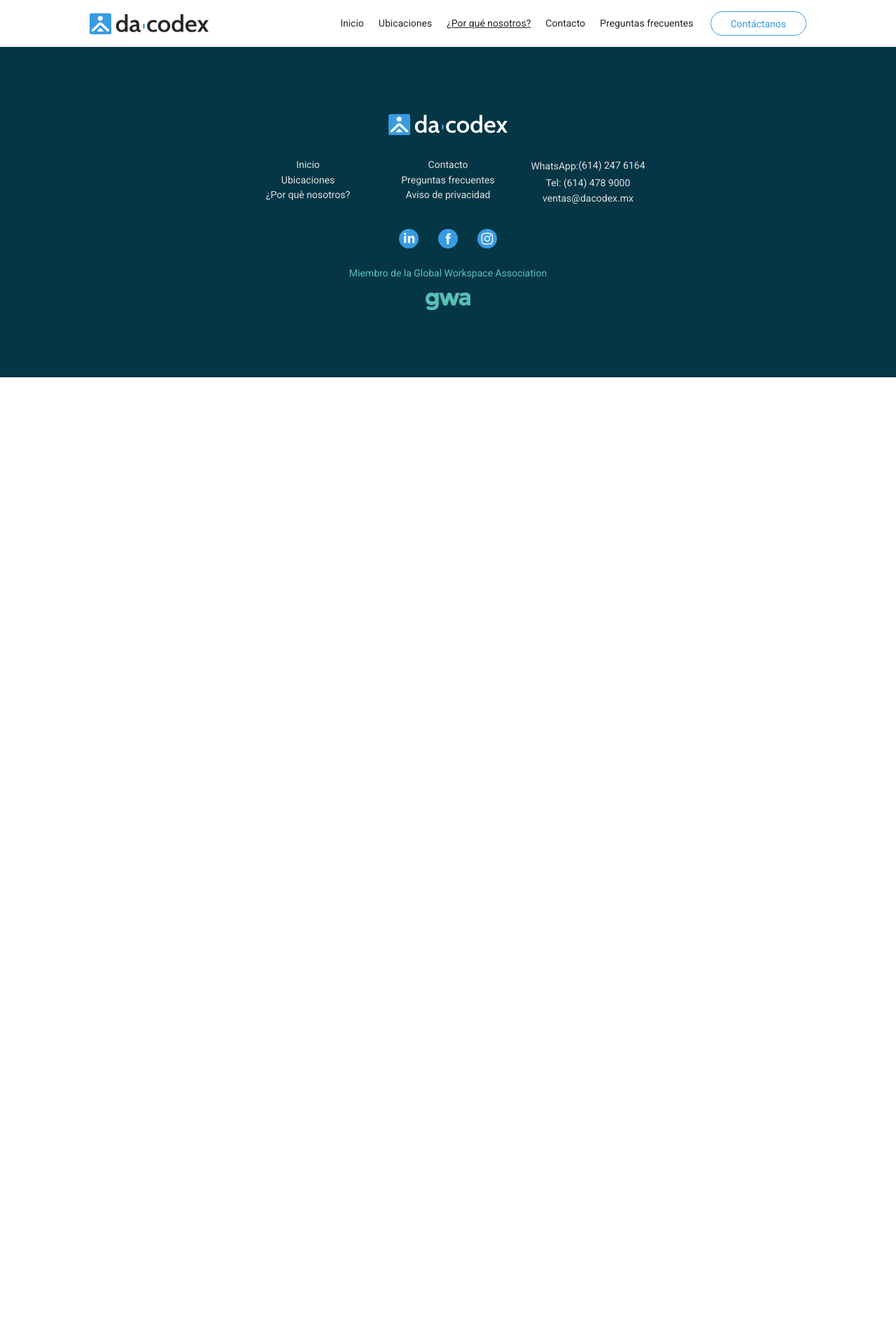
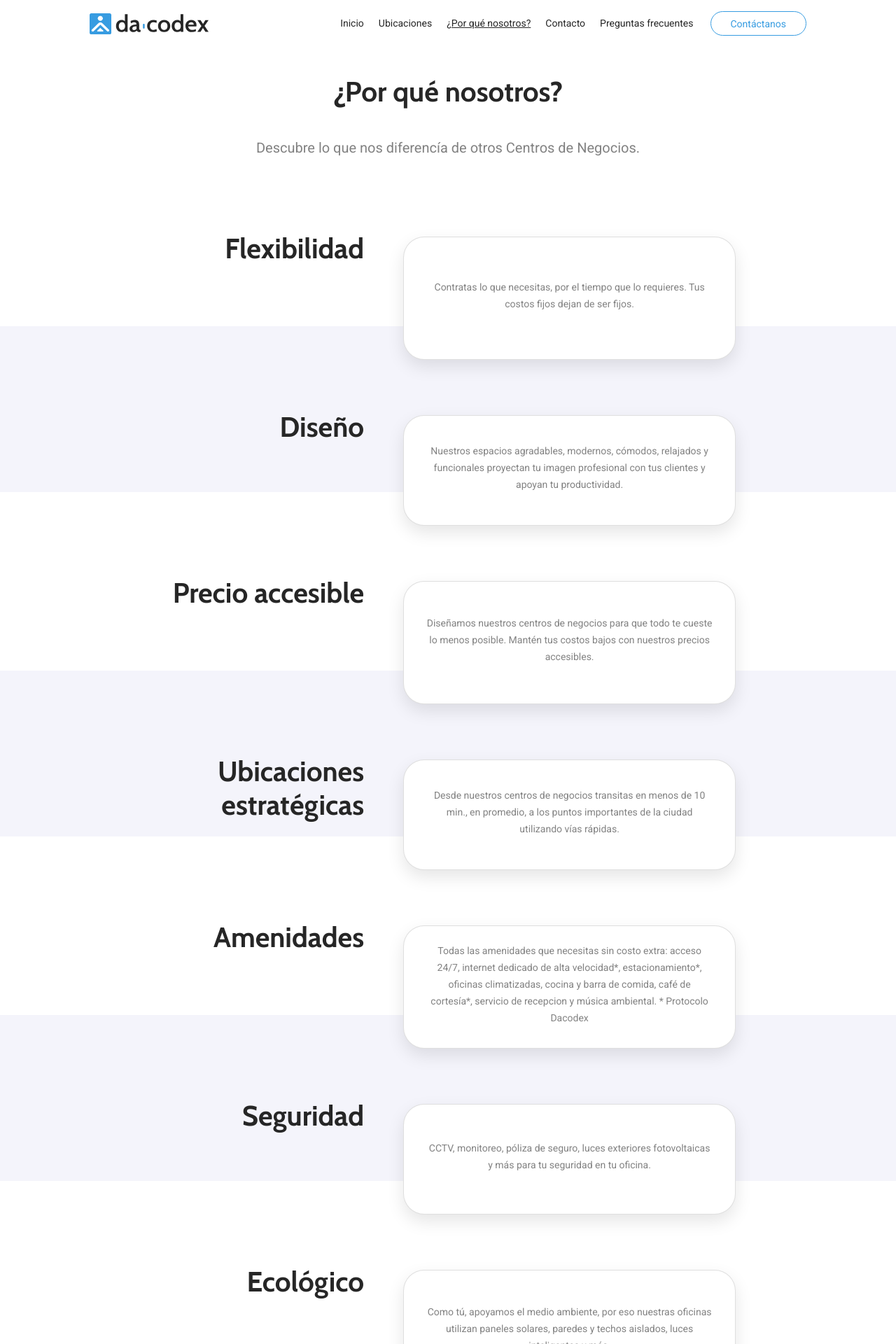
Before and after one commit to victorldleon/dacodex, a Jekyll site: the page built from nosotros.html, in a window 1280 px wide. Shown: the top 1920 px of the page at 70% size. Built offline with Jekyll 4.4.1, drawn with Linux system fonts in a browser that asks for light colours; nearby versions of some CDN libraries; before the commit the page ends 900 px from its top, so only the background shows below that; some of the changed text lies outside the part shown.

Commit message:
adds nosotros secion

```diff
--- a/_sass/main.sass
+++ b/_sass/main.sass
@@ -419,3 +419,53 @@ footer
                 overflow: hidden
                 padding: 0 8em
                 width: 100%
+
+.nosotros-container
+    align-items: center
+    display: flex
+    justify-content: flex-start
+    flex-flow: column
+    h2
+        margin-top: 1em
+        margin-bottom: 1em
+
+    $nosotros-item-margin: 40px
+    .nosotros-items-container
+        display: flex
+        flex-flow: column
+        justify-content: flex-start
+        padding: 4em 0
+        width: 100%
+        .nosotros-item-1
+            display: flex
+            height: 175px
+            justify-content: center
+            h2
+                margin-right: 1em
+                text-align: right
+                width: 24%
+            .card
+                align-items: center
+                display: flex
+                justify-content: center
+                margin: 2.9em 1em -3em 1em
+                width: 475px
+        .nosotros-item-2
+            background: #F4F4FB
+            display: flex
+            height: 237px
+            padding-top: $nosotros-item-margin * 2
+            margin-bottom: $nosotros-item-margin * 2
+            overflow: visible
+            justify-content: center
+            h2
+                margin-right: 1em
+                text-align: right
+                width: 24%
+            .card
+                align-items: center
+                display: flex
+                height: auto
+                justify-content: center
+                margin: 2.9em 1em -3em 1em
+                width: 475px
--- a/nosotros.html
+++ b/nosotros.html
@@ -6,4 +6,79 @@ keywords: coworking, renta de oficinas, espacios de trabajo
 ---
 
 {% include topbar.html %}
+<div class="nosotros-container">
+    <h2>¿Por qué nosotros?</h2>
+    <p class="subtitle">Descubre lo que nos diferencía de otros Centros de Negocios.</p>
+    <div class="nosotros-items-container">
+        <div class="nosotros-item-1">
+            <h2>Flexibilidad</h2>
+            <div class="card">
+                <p>Contratas lo que necesitas, por el tiempo que lo requieres.
+                Tus costos fijos dejan de ser fijos.</p>
+            </div>
+        </div>
+        <div class="nosotros-item-2">
+            <h2>Diseño</h2>
+            <div class="card">
+                <p>Nuestros espacios agradables, modernos, cómodos, relajados y funcionales proyectan tu imagen profesional con tus
+                clientes y apoyan tu productividad.</p>
+            </div>
+        </div>
+        <div class="nosotros-item-1">
+            <h2>Precio accesible</h2>
+            <div class="card">
+                <p>
+                    Diseñamos nuestros centros de negocios para que todo te cueste lo menos posible. Mantén tus costos bajos con nuestros
+                    precios accesibles.
+                </p>
+            </div>
+        </div>
+        <div class="nosotros-item-2">
+            <h2>Ubicaciones estratégicas</h2>
+            <div class="card">
+                <p>
+                    Desde nuestros centros de negocios transitas en menos de 10 min., en promedio, a los puntos importantes de la ciudad
+                    utilizando vías rápidas.
+                </p>
+            </div>
+        </div>
+
+        <div class="nosotros-item-1">
+            <h2>Amenidades</h2>
+            <div class="card">
+                <p>
+                    Todas las amenidades que necesitas sin costo extra: acceso 24/7, internet dedicado de alta velocidad*, estacionamiento*,
+                    oficinas climatizadas, cocina y barra de comida, café de cortesía*, servicio de recepcion y música ambiental.
+                    * Protocolo Dacodex
+                </p>
+            </div>
+        </div>
+        <div class="nosotros-item-2">
+            <h2>Seguridad</h2>
+            <div class="card">
+                <p>
+                    CCTV, monitoreo, póliza de seguro, luces exteriores fotovoltaicas y más para tu seguridad en tu oficina.
+                </p>
+            </div>
+        </div>
+        <div class="nosotros-item-1">
+            <h2>Ecológico</h2>
+            <div class="card">
+                <p>
+                    Como tú, apoyamos el medio ambiente, por eso nuestras oficinas utilizan paneles solares, paredes y techos aislados,
+                    luces inteligentes y más.
+                </p>
+            </div>
+        </div>
+        <div class="nosotros-item-2">
+            <h2>Red de negocios</h2>
+            <div class="card">
+                <p>
+                    Nuestra red de edificios, proveedores y usuarios extenderá un trato preferencial que te facilite conseguir tus
+                    objetivos.
+                </p>
+            </div>
+        </div>
+    </div>
+</div>
 {% include footer.html %}
--- a/ubicaciones.html
+++ b/ubicaciones.html
@@ -12,5 +12,6 @@ keywords: coworking, renta de oficinas, espacios de trabajo
     {% include location-item-1.html %}
     {% include location-item-1.html %}
     {% include location-item-soon.html %}
+    {% include call_to_action.html %}
 </div>
 {% include footer.html %}
```
Also changed, not shown: _includes/contact.html (+14 -0 lines).
